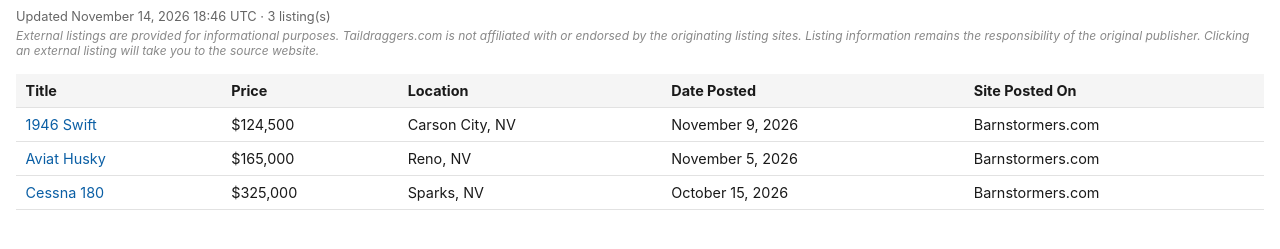
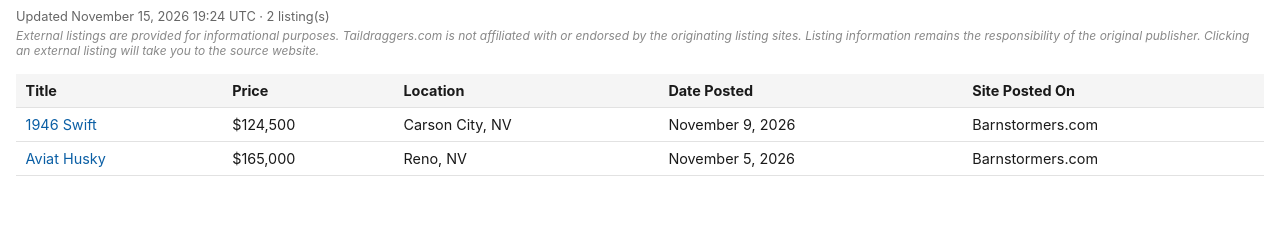
Before and after one commit to taildraggers/nevada, a plain HTML site: page docs/index.html in a window 1280 px wide. Shown: the part 43-292 px from the top of the page. Drawn offline with Linux system fonts and the light colour scheme.

Commit message:
Update Nevada listings (2026-11-15)

```diff
--- a/docs/index.html
+++ b/docs/index.html
@@ -58,7 +58,7 @@
 </head>
 <body>
   <h1>Taildragger Ads in Nevada</h1>
-  <div class="updated">Updated November 14, 2026 18:46 UTC &middot; 3 listing(s)</div>
+  <div class="updated">Updated November 15, 2026 19:24 UTC &middot; 2 listing(s)</div>
   <div class="disclaimer">External listings are provided for informational purposes. Taildraggers.com is not affiliated with or endorsed by the originating listing sites. Listing information remains the responsibility of the original publisher. Clicking an external listing will take you to the source website.</div>
   <table>
     <thead>
@@ -67,7 +67,6 @@
     <tbody>
         <tr><td><a href="https://www.barnstormers.com/classified-2074076-1946-Super-Swift.html" target="_blank" rel="noopener noreferrer">1946 Swift</a></td><td>$124,500</td><td>Carson City, NV</td><td>November 9, 2026</td><td>Barnstormers.com</td></tr>
         <tr><td><a href="https://www.barnstormers.com/classified-2082173-94-Aviat-Husky-Exp-For-Sale.html" target="_blank" rel="noopener noreferrer">Aviat Husky</a></td><td>$165,000</td><td>Reno, NV</td><td>November 5, 2026</td><td>Barnstormers.com</td></tr>
-        <tr><td><a href="https://www.barnstormers.com/classified-2073031-55-C-180-Ground-Up-Restored!.html" target="_blank" rel="noopener noreferrer">Cessna 180</a></td><td>$325,000</td><td>Sparks, NV</td><td>October 15, 2026</td><td>Barnstormers.com</td></tr>
     </tbody>
   </table>
 <script>
```
